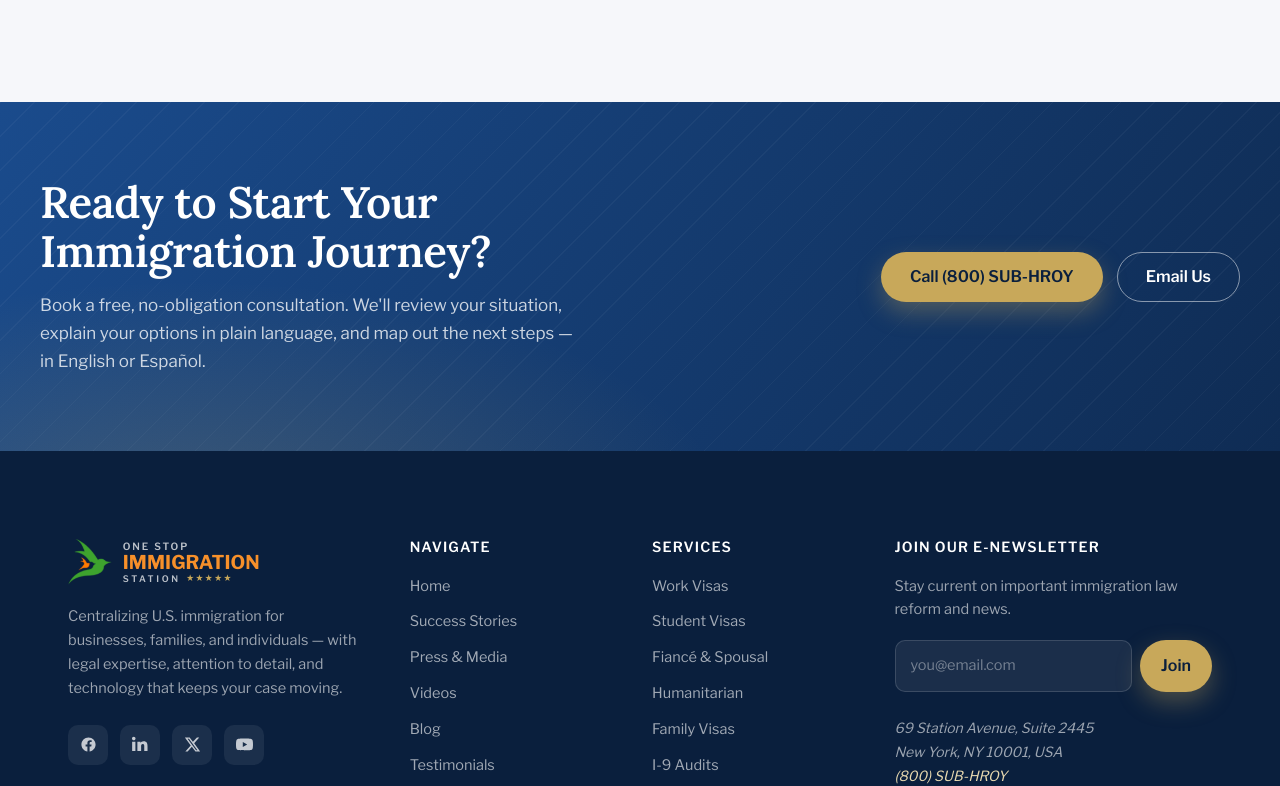
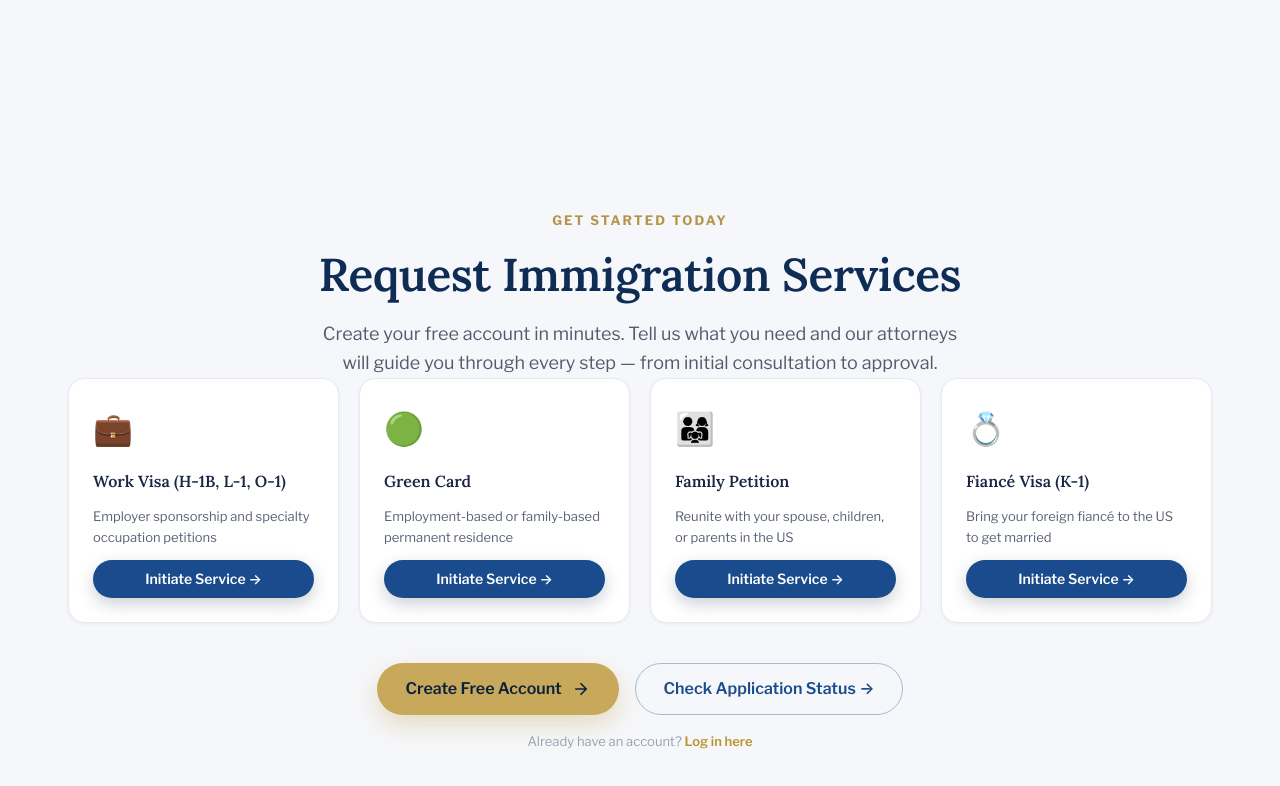
Before and after one commit to subhojitr-dev/onestop-immigrationstation, a Next.js app in the folder apps/web/: page / in a window 1280 px wide. Shown: the part 4877-5663 px from the top of the page. Built offline with nearby package versions, Linux system fonts and the light colour scheme; no server answers.

Commit message:
Wire public site to portal — Request Services section, signup redirects, welcome banner, mega menu links

```diff
--- a/apps/web/app/dashboard/page.tsx
+++ b/apps/web/app/dashboard/page.tsx
@@ -1,6 +1,7 @@
 import { createClient } from '@/lib/supabase/server'
 import { redirect } from 'next/navigation'
 import Link from 'next/link'
+import ServiceRedirect from '@/components/ServiceRedirect'
 
 
 export default async function DashboardPage() {
@@ -50,15 +51,47 @@ export default async function DashboardPage() {
     closed: '#6b7280',
   }
 
+  const isNewUser = (cases?.length ?? 0) === 0 && (appointments?.length ?? 0) === 0
+
   return (
     <>
+      {/* Handles redirect to questionnaire if user came from public site service link */}
+      <ServiceRedirect />
+
       <div className="portal-header">
-          <div>
-            <h1>Welcome back, {name.split(' ')[0]} 👋</h1>
-            <p className="portal-role-badge" data-role={role}>{role.charAt(0).toUpperCase() + role.slice(1)}</p>
+        <div>
+          <h1>Welcome{cases && cases.length > 0 ? ' back' : ''}, {name.split(' ')[0]} 👋</h1>
+          <p className="portal-role-badge" data-role={role}>{role.charAt(0).toUpperCase() + role.slice(1)}</p>
+        </div>
+        <Link href="/dashboard/appointments/book" className="btn btn--gold btn--sm">Book Free Consultation</Link>
+      </div>
+
+      {/* Welcome banner for new users with no cases yet */}
+      {isNewUser && (
+        <div style={{
+          background:'linear-gradient(150deg,#243355,#16223d)', borderRadius:'16px',
+          padding:'28px 32px', marginBottom:'28px', position:'relative', overflow:'hidden',
+          boxShadow:'0 16px 36px rgba(13,22,44,.25)'
+        }}>
+          <div style={{position:'absolute', top:'-40px', right:'-20px', width:'200px', height:'200px', borderRadius:'50%', background:'radial-gradient(circle,rgba(184,149,42,.2),transparent 65%)'}} />
+          <div style={{position:'relative'}}>
+            <div style={{fontFamily:'Lora, serif', fontSize:'20px', color:'#fff', fontWeight:600, marginBottom:'8px'}}>
+              Welcome to your Immigration Portal 🎉
+            </div>
+            <p style={{fontSize:'14px', color:'rgba(255,255,255,.75)', lineHeight:1.6, marginBottom:'20px', maxWidth:'560px'}}>
+              You&apos;re all set! Here&apos;s how to get started — book a free consultation to speak with an attorney, or go straight to starting your visa application.
+            </p>
+            <div style={{display:'flex', gap:'12px', flexWrap:'wrap'}}>
+              <Link href="/dashboard/appointments/book" className="btn btn--gold btn--sm" style={{textDecoration:'none'}}>
+                📅 Book Free Consultation
+              </Link>
+              <Link href="/dashboard/apply" className="btn btn--sm" style={{background:'rgba(255,255,255,.12)', color:'#fff', border:'1px solid rgba(255,255,255,.2)', textDecoration:'none'}}>
+                📋 Start an Application
+              </Link>
+            </div>
           </div>
-          <Link href="/contact" className="btn btn--gold btn--sm">Book Consultation</Link>
         </div>
+      )}
 
         {/* Stats */}
         <div className="portal-stats">
--- a/apps/web/app/page.tsx
+++ b/apps/web/app/page.tsx
@@ -25,7 +25,7 @@ export default function HomePage() {
                 From work and family visas to humanitarian relief, we centralize every step of your immigration journey — combining legal expertise with technology to make the process clear and hassle-free.
               </p>
               <div className="hero-cta hero-cta--single">
-                <Link href="/contact" className="btn btn--gold" data-en="Book a Free Consultation" data-es="Reserve una Consulta Gratis">
+                <Link href="/signup" className="btn btn--gold" data-en="Book a Free Consultation" data-es="Reserve una Consulta Gratis">
                   Book a Free Consultation
                   <svg viewBox="0 0 24 24" fill="none" stroke="currentColor" strokeWidth="2.2" strokeLinecap="round" strokeLinejoin="round"><path d="M5 12h14M12 5l7 7-7 7"/></svg>
                 </Link>
@@ -64,7 +64,7 @@ export default function HomePage() {
                   </button>
                 </div>
                 <div className="sit-result" id="sitResult"></div>
-                <Link href="/contact" className="btn btn--gold" id="sitCta" data-en="Get my free consultation" data-es="Obtener mi consulta gratis">Get my free consultation</Link>
+                <Link href="/signup" className="btn btn--gold" id="sitCta" data-en="Get my free consultation" data-es="Obtener mi consulta gratis">Get my free consultation</Link>
               </div>
             </div>
           </div>
@@ -135,19 +135,19 @@ export default function HomePage() {
                 <span className="svc-ico"><svg viewBox="0 0 24 24" fill="none" stroke="currentColor" strokeWidth="1.8" strokeLinecap="round" strokeLinejoin="round"><path d="M3 21h18"/><path d="M5 21V7l8-4v18"/><path d="M19 21V11l-6-4"/><path d="M9 9v.01M9 12v.01M9 15v.01M9 18v.01"/></svg></span>
                 <h3 data-en="Employers & Businesses" data-es="Empleadores y Empresas">Employers &amp; Businesses</h3>
                 <p>Discussing immigration for your business or employees? Register as a sponsor. We work cost-effectively through the needs of your company, employees, and the families who are beneficiaries of your sponsorship.</p>
-                <a href="#" className="link-arrow" data-en="Register as sponsor" data-es="Registrarse como patrocinador">Register as sponsor <svg viewBox="0 0 24 24" fill="none" stroke="currentColor" strokeWidth="2.2" strokeLinecap="round" strokeLinejoin="round"><path d="M5 12h14M12 5l7 7-7 7"/></svg></a>
+                <Link href="/signup?role=sponsor" className="link-arrow" data-en="Register as sponsor" data-es="Registrarse como patrocinador">Register as sponsor <svg viewBox="0 0 24 24" fill="none" stroke="currentColor" strokeWidth="2.2" strokeLinecap="round" strokeLinejoin="round"><path d="M5 12h14M12 5l7 7-7 7"/></svg></Link>
               </article>
               <article className="svc-card reveal">
                 <span className="svc-ico"><svg viewBox="0 0 24 24" fill="none" stroke="currentColor" strokeWidth="1.8" strokeLinecap="round" strokeLinejoin="round"><path d="M17 21v-2a4 4 0 0 0-4-4H5a4 4 0 0 0-4 4v2"/><circle cx="9" cy="7" r="4"/><path d="M23 21v-2a4 4 0 0 0-3-3.87"/><path d="M16 3.13a4 4 0 0 1 0 7.75"/></svg></span>
                 <h3 data-en="Families & Individuals" data-es="Familias e Individuos">Families &amp; Individuals</h3>
                 <p>Individuals and families applying through company sponsorship or on their own should register as a beneficiary and continue through the guided application process with our support at every step.</p>
-                <a href="#" className="link-arrow" data-en="Register as beneficiary" data-es="Registrarse como beneficiario">Register as beneficiary <svg viewBox="0 0 24 24" fill="none" stroke="currentColor" strokeWidth="2.2" strokeLinecap="round" strokeLinejoin="round"><path d="M5 12h14M12 5l7 7-7 7"/></svg></a>
+                <Link href="/signup?role=beneficiary" className="link-arrow" data-en="Register as beneficiary" data-es="Registrarse como beneficiario">Register as beneficiary <svg viewBox="0 0 24 24" fill="none" stroke="currentColor" strokeWidth="2.2" strokeLinecap="round" strokeLinejoin="round"><path d="M5 12h14M12 5l7 7-7 7"/></svg></Link>
               </article>
               <article className="svc-card reveal">
                 <span className="svc-ico"><svg viewBox="0 0 24 24" fill="none" stroke="currentColor" strokeWidth="1.8" strokeLinecap="round" strokeLinejoin="round"><path d="M14 2H6a2 2 0 0 0-2 2v16a2 2 0 0 0 2 2h12a2 2 0 0 0 2-2V8z"/><path d="M14 2v6h6"/><path d="m9 15 2 2 4-4"/></svg></span>
                 <h3 data-en="I-9 Audits & Investigations" data-es="Auditorías e Investigaciones I-9">I-9 Audits &amp; Investigations</h3>
                 <p>If you are a company that needs assistance with I-9 audits and compliance, we are here to help. We prepare your documentation, identify risks, and keep your workforce records audit-ready.</p>
-                <a href="#" className="link-arrow" data-en="Get compliance help" data-es="Obtener ayuda de cumplimiento">Get compliance help <svg viewBox="0 0 24 24" fill="none" stroke="currentColor" strokeWidth="2.2" strokeLinecap="round" strokeLinejoin="round"><path d="M5 12h14M12 5l7 7-7 7"/></svg></a>
+                <Link href="/signup?role=sponsor" className="link-arrow" data-en="Get compliance help" data-es="Obtener ayuda de cumplimiento">Get compliance help <svg viewBox="0 0 24 24" fill="none" stroke="currentColor" strokeWidth="2.2" strokeLinecap="round" strokeLinejoin="round"><path d="M5 12h14M12 5l7 7-7 7"/></svg></Link>
               </article>
             </div>
           </div>
@@ -256,6 +256,50 @@ export default function HomePage() {
           </div>
         </section>
 
+        {/* REQUEST SERVICES */}
+        <section className="section" id="request-services" style={{background:'#f6f7fa'}}>
+          <div className="container">
+            <div className="section-head section-head--center reveal">
+              <span className="eyebrow eyebrow--center" data-en="Get Started Today" data-es="Comience Hoy">Get Started Today</span>
+              <h2 className="section-title" data-en="Request Immigration Services" data-es="Solicitar Servicios de Inmigración">Request Immigration Services</h2>
+              <p className="section-sub" data-en="Create your free account in minutes. Tell us what you need and our attorneys will guide you through every step — from initial consultation to approval." data-es="Cree su cuenta gratuita en minutos. Nuestros abogados le guiarán en cada paso.">
+                Create your free account in minutes. Tell us what you need and our attorneys will guide you through every step — from initial consultation to approval.
+              </p>
+            </div>
+
+            <div style={{display:'grid', gridTemplateColumns:'repeat(auto-fit, minmax(240px, 1fr))', gap:'20px', marginBottom:'40px'}}>
+              {[
+                { icon:'💼', title:'Work Visa (H-1B, L-1, O-1)', desc:'Employer sponsorship and specialty occupation petitions', role:'sponsor', service:'h1b' },
+                { icon:'🟢', title:'Green Card', desc:'Employment-based or family-based permanent residence', role:'beneficiary', service:'green_card' },
+                { icon:'👨‍👩‍👧', title:'Family Petition', desc:'Reunite with your spouse, children, or parents in the US', role:'beneficiary', service:'family_petition' },
+                { icon:'💍', title:'Fiancé Visa (K-1)', desc:'Bring your foreign fiancé to the US to get married', role:'beneficiary', service:'k1' },
+              ].map((item, i) => (
+                <div key={i} className="reveal" style={{background:'#fff', borderRadius:'16px', padding:'24px', border:'1px solid #e7e9f0', boxShadow:'0 1px 3px rgba(17,27,49,.06)', display:'flex', flexDirection:'column', gap:'12px'}}>
+                  <div style={{fontSize:'32px'}}>{item.icon}</div>
+                  <div style={{fontFamily:'Lora, serif', fontSize:'16px', fontWeight:600, color:'#1a2744'}}>{item.title}</div>
+                  <div style={{fontSize:'13px', color:'#586176', lineHeight:1.6, flex:1}}>{item.desc}</div>
+                  <Link href={`/signup?role=${item.role}&service=${item.service}`} className="btn btn--navy btn--sm" style={{textDecoration:'none', textAlign:'center', justifyContent:'center'}}>
+                    Initiate Service →
+                  </Link>
+                </div>
+              ))}
+            </div>
+
+            <div style={{textAlign:'center', display:'flex', gap:'16px', justifyContent:'center', flexWrap:'wrap'}} className="reveal">
+              <Link href="/signup" className="btn btn--gold">
+                Create Free Account
+                <svg viewBox="0 0 24 24" fill="none" stroke="currentColor" strokeWidth="2.2" strokeLinecap="round" strokeLinejoin="round"><path d="M5 12h14M12 5l7 7-7 7"/></svg>
+              </Link>
+              <Link href="/dashboard" className="btn btn--outline-navy">
+                Check Application Status →
+              </Link>
+            </div>
+            <p style={{textAlign:'center', fontSize:'13px', color:'#98a0b0', marginTop:'16px'}}>
+              Already have an account? <Link href="/login" style={{color:'#b8952a', fontWeight:600}}>Log in here</Link>
+            </p>
+          </div>
+        </section>
+
         {/* CTA STRIP */}
         <section className="cta-strip" id="contact">
           <div className="container cta-inner">
@@ -266,6 +310,7 @@ export default function HomePage() {
             <div className="cta-actions reveal">
               <a href="tel:18007824769" className="btn btn--gold">Call (800) SUB-HROY</a>
               <a href="mailto:admin@mylegalimigrationservices.com" className="btn btn--outline-light">Email Us</a>
+              <Link href="/signup" className="btn btn--outline-light">Create Account</Link>
             </div>
           </div>
         </section>
--- a/apps/web/app/signup/page.tsx
+++ b/apps/web/app/signup/page.tsx
@@ -1,15 +1,25 @@
 'use client'
-import { useState } from 'react'
+import { useState, useEffect } from 'react'
 import Link from 'next/link'
-import { useRouter } from 'next/navigation'
+import { useRouter, useSearchParams } from 'next/navigation'
 import { createClient } from '@/lib/supabase/client'
 
 type Role = 'sponsor' | 'beneficiary'
 
 export default function SignupPage() {
   const router = useRouter()
+  const searchParams = useSearchParams()
   const [step, setStep] = useState<1 | 2>(1)
   const [role, setRole] = useState<Role>('beneficiary')
+
+  // Pre-select role and capture service from URL params
+  useEffect(() => {
+    const roleParam = searchParams.get('role') as Role
+    if (roleParam === 'sponsor' || roleParam === 'beneficiary') {
+      setRole(roleParam)
+      setStep(2) // skip role selection, go straight to details
+    }
+  }, [searchParams])
   const [firstName, setFirstName] = useState('')
   const [lastName, setLastName] = useState('')
   const [businessName, setBusinessName] = useState('')
@@ -62,6 +72,12 @@ export default function SignupPage() {
 
     setSuccess(true)
     setLoading(false)
+
+    // Store service param so we can redirect after email confirmation + login
+    const service = searchParams.get('service')
+    if (service) {
+      sessionStorage.setItem('pendingService', service)
+    }
   }
 
   if (success) {
@@ -72,7 +88,12 @@ export default function SignupPage() {
             <svg viewBox="0 0 24 24" fill="none" stroke="currentColor" strokeWidth="2" strokeLinecap="round" strokeLinejoin="round"><path d="M20 6 9 17l-5-5"/></svg>
           </div>
           <h1>Check your email</h1>
-          <p className="auth-sub">We sent a confirmation link to <strong>{email}</strong>. Click it to activate your account.</p>
+          <p className="auth-sub">We sent a confirmation link to <strong>{email}</strong>. Click it to activate your account, then log in to access your portal.</p>
+          {searchParams.get('service') && (
+            <p style={{fontSize:'13px', color:'#b8952a', background:'#f7efd9', padding:'10px 14px', borderRadius:'8px', marginBottom:'16px'}}>
+              ✓ Once logged in, you&apos;ll be taken directly to your {searchParams.get('service')?.replace('_',' ').toUpperCase()} application
+            </p>
+          )}
           <Link href="/login" className="btn btn--navy auth-submit" style={{display:'block',textAlign:'center',textDecoration:'none'}}>
             Go to Login
           </Link>
--- a/apps/web/components/Header.tsx
+++ b/apps/web/components/Header.tsx
@@ -81,33 +81,34 @@ export default function Header({ activePage = 'home' }: { activePage?: string })
                 <div className="mega-grid">
                   <div className="mega-col">
                     <h4 data-en="Work Visas" data-es="Visas de Trabajo">Work Visas</h4>
-                    <a href="#"><b>H-1B</b><span data-en="Specialty workers" data-es="Trabajadores especializados">Specialty workers</span></a>
-                    <a href="#"><b>L-1</b><span data-en="Intra-company transfer" data-es="Transferencia intra-empresa">Intra-company transfer</span></a>
-                    <a href="#"><b>O-1</b><span data-en="Extraordinary ability" data-es="Habilidad extraordinaria">Extraordinary ability</span></a>
-                    <a href="#"><b>TN</b><span data-en="NAFTA professionals" data-es="Profesionales TLCAN">NAFTA professionals</span></a>
-                    <a href="#"><b>E-2</b><span data-en="Treaty investors" data-es="Inversionistas de tratado">Treaty investors</span></a>
+                    <Link href="/signup?service=h1b"><b>H-1B</b><span data-en="Specialty workers" data-es="Trabajadores especializados">Specialty workers</span></Link>
+                    <Link href="/signup?service=l1"><b>L-1</b><span data-en="Intra-company transfer" data-es="Transferencia intra-empresa">Intra-company transfer</span></Link>
+                    <Link href="/signup"><b>O-1</b><span data-en="Extraordinary ability" data-es="Habilidad extraordinaria">Extraordinary ability</span></Link>
+                    <Link href="/signup"><b>TN</b><span data-en="NAFTA professionals" data-es="Profesionales TLCAN">NAFTA professionals</span></Link>
+                    <Link href="/signup"><b>E-2</b><span data-en="Treaty investors" data-es="Inversionistas de tratado">Treaty investors</span></Link>
                   </div>
                   <div className="mega-col">
                     <h4 data-en="Student & Exchange" data-es="Estudiante e Intercambio">Student &amp; Exchange</h4>
-                    <a href="#"><b>F-1</b><span data-en="Academic students" data-es="Estudiantes académicos">Academic students</span></a>
-                    <a href="#"><b>M-1</b><span data-en="Vocational students" data-es="Estudiantes vocacionales">Vocational students</span></a>
-                    <a href="#"><b>J-1</b><span data-en="Exchange visitors" data-es="Visitantes de intercambio">Exchange visitors</span></a>
+                    <Link href="/signup"><b>F-1</b><span data-en="Academic students" data-es="Estudiantes académicos">Academic students</span></Link>
+                    <Link href="/signup"><b>M-1</b><span data-en="Vocational students" data-es="Estudiantes vocacionales">Vocational students</span></Link>
+                    <Link href="/signup"><b>J-1</b><span data-en="Exchange visitors" data-es="Visitantes de intercambio">Exchange visitors</span></Link>
                     <h4 style={{marginTop:'16px'}} data-en="Family & Fiancé" data-es="Familia y Prometido(a)">Family &amp; Fiancé</h4>
-                    <a href="#"><b>K-1</b><span data-en="Fiancé visa" data-es="Visa de prometido(a)">Fiancé visa</span></a>
-                    <a href="#"><b>K-3</b><span data-en="Spousal visa" data-es="Visa de cónyuge">Spousal visa</span></a>
+                    <Link href="/signup?service=k1"><b>K-1</b><span data-en="Fiancé visa" data-es="Visa de prometido(a)">Fiancé visa</span></Link>
+                    <Link href="/signup?service=family_petition"><b>K-3</b><span data-en="Spousal visa" data-es="Visa de cónyuge">Spousal visa</span></Link>
                   </div>
                   <div className="mega-col">
                     <h4 data-en="Humanitarian" data-es="Humanitaria">Humanitarian</h4>
-                    <a href="#"><b>U</b><span data-en="Crime victims" data-es="Víctimas de delitos">Crime victims</span></a>
-                    <a href="#"><b>SIJ</b><span data-en="Special juvenile" data-es="Juvenil especial">Special juvenile</span></a>
-                    <a href="#"><b>DACA</b><span data-en="Childhood arrivals" data-es="Llegados en la infancia">Childhood arrivals</span></a>
-                    <a href="#"><b>—</b><span data-en="Asylum & Refugee" data-es="Asilo y Refugiado">Asylum &amp; Refugee</span></a>
-                    <a href="#"><b>F2–F4</b><span data-en="Family preference" data-es="Preferencia familiar">Family preference</span></a>
+                    <Link href="/signup"><b>U</b><span data-en="Crime victims" data-es="Víctimas de delitos">Crime victims</span></Link>
+                    <Link href="/signup"><b>SIJ</b><span data-en="Special juvenile" data-es="Juvenil especial">Special juvenile</span></Link>
+                    <Link href="/signup"><b>DACA</b><span data-en="Childhood arrivals" data-es="Llegados en la infancia">Childhood arrivals</span></Link>
+                    <Link href="/signup"><b>—</b><span data-en="Asylum & Refugee" data-es="Asilo y Refugiado">Asylum &amp; Refugee</span></Link>
+                    <Link href="/signup?service=family_petition"><b>F2–F4</b><span data-en="Family preference" data-es="Preferencia familiar">Family preference</span></Link>
                   </div>
                 </div>
                 <div className="mega-foot">
                   <p><strong data-en="Not sure which visa fits your situation?" data-es="¿No sabe qué visa se ajusta a su situación?">Not sure which visa fits your situation?</strong></p>
-                  <Link href="/contact" className="btn btn--navy btn--sm" data-en="Book a Free Consultation" data-es="Reserve una Consulta Gratis">Book a Free Consultation</Link>
+                  <Link href="/signup" className="btn btn--navy btn--sm" data-en="Create Free Account" data-es="Crear Cuenta Gratis">Create Free Account</Link>
+                  <Link href="/dashboard" className="btn btn--outline-navy btn--sm" style={{marginLeft:'8px'}} data-en="Check Status" data-es="Ver Estado">Check Status</Link>
                 </div>
               </div>
             </div>
--- /dev/null
+++ b/apps/web/components/ServiceRedirect.tsx
@@ -0,0 +1,15 @@
+'use client'
+import { useEffect } from 'react'
+import { useRouter } from 'next/navigation'
+
+export default function ServiceRedirect() {
+  const router = useRouter()
+  useEffect(() => {
+    const service = sessionStorage.getItem('pendingService')
+    if (service) {
+      sessionStorage.removeItem('pendingService')
+      router.push(`/dashboard/apply/${service}`)
+    }
+  }, [router])
+  return null
+}
```
